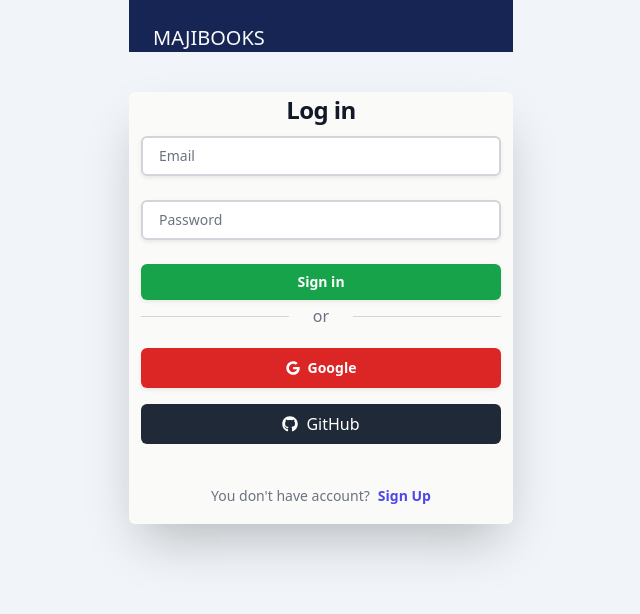
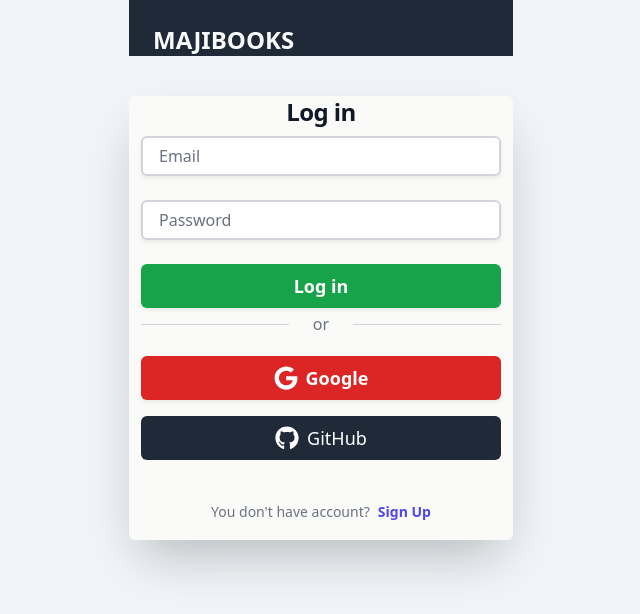
Before and after one commit to mkl007/MAJI-LIBROS, a React (Vite) app in the folder apps/client/: page /login in a window 1280 px wide. Shown: the top 614 px of the page, without its empty margins (319-959 px from the left). Built offline with nearby package versions, Linux system fonts and the light colour scheme; no server answers.

Commit message:
text, icons, inputs and font styled

```diff
--- a/apps/client/src/components/GithubButton.component.tsx
+++ b/apps/client/src/components/GithubButton.component.tsx
@@ -15,9 +15,11 @@ export const GithubButton = () => {
         <div>
             <button
                 onClick={handleLogin}
-                className="flex items-center justify-center w-full bg-gray-800 text-white py-2 rounded-md hover:bg-gray-900 transition duration-200">
-                <FaGithub className="mr-2" />
-                GitHub
+                className="flex items-center justify-center w-full bg-gray-800 text-white px-2 py-2 rounded-md hover:bg-gray-900 transition duration-200">
+                <FaGithub className="icon" />
+
+                <span className="text-sm lg:text-lg">GitHub</span>
+
             </button>
         </div>
     );
--- a/apps/client/src/components/GoogleButton.component.tsx
+++ b/apps/client/src/components/GoogleButton.component.tsx
@@ -21,9 +21,9 @@ export const GoogleButton = () => {
         <div>
             <button
                 onClick={handleClick}
-                className="flex  items-center w-full mt-3 justify-center rounded-md px-3 py-2 text-sm font-semibold leading-6  shadow-sm  focus-visible:outline focus-visible:outline-2 focus-visible:outline-offset-2 focus-visible:outline-indigo-600 bg-red-600 text-white  hover:bg-red-700 transition duration-200">
-                <FaGoogle className="mr-2" />
-                Google
+                className="flex  items-center w-full mt-3 px-2 py-2 justify-center rounded-md font-semibold leading-6  shadow-sm  focus-visible:outline focus-visible:outline-2 focus-visible:outline-offset-2 focus-visible:outline-indigo-600 bg-red-600 text-white  hover:bg-red-700 transition duration-200 ">
+                <FaGoogle className="icon" />
+                <span className="text-sm lg:text-lg">Google</span>
             </button>
         </div>
     )
--- a/apps/client/src/components/LogInForm.tsx
+++ b/apps/client/src/components/LogInForm.tsx
@@ -6,6 +6,12 @@ import { GithubButton } from './GithubButton.component';
 import { LoadingSpinner } from '../utils/LoadingSnipper';
 import { disabledInputStyle, notDisabledInputStyle } from './SignUpForm';
 import { GoogleButton } from './GoogleButton.component';
+import { string } from 'zod';
+import { InputUI } from './ui/InputUI';
+import { ButtonComponent } from './ui/ButtonComponent';
+
+
+
 
 
 
@@ -35,7 +41,7 @@ export const LogInFormComponent = () => {
         <div className="  mb-3.5 bg-midnight pb-3 bg-stone-50 mt-10 sm:mx-auto sm:w-full sm:max-w-sm rounded-md shadow-2xl">
 
             <div className="sm:mx-auto sm:w-full sm:max-w-sm">
-                <h2 className="mt-10 text-center text-2xl font-bold leading-9 tracking-tight text-gray-900">
+                <h2 className="text-xl mt-10 text-center  md:text-2xl font-bold leading-9 tracking-tight text-gray-900">
                     Log in
                 </h2>
             </div>
@@ -47,7 +53,7 @@ export const LogInFormComponent = () => {
 
                     <div>
                         <div className="mt-2">
-                            <input
+                            <InputUI
                                 id="email"
                                 name="email"
                                 type="email"
@@ -56,7 +62,6 @@ export const LogInFormComponent = () => {
                                 placeholder='Email'
                                 onChange={(e) => setUser({ ...user, email: e.target.value })}
                                 disabled={isLoading}
-                                className={`${isLoading ? disabledInputStyle : notDisabledInputStyle}`}
                             />
                         </div>
                     </div>
@@ -64,7 +69,7 @@ export const LogInFormComponent = () => {
                     <div>
 
                         <div className="mt-2">
-                            <input
+                            <InputUI
                                 id="password"
                                 name="password"
                                 type="password"
@@ -72,18 +77,26 @@ export const LogInFormComponent = () => {
                                 required
                                 placeholder='Password'
                                 onChange={(e) => setUser({ ...user, password: e.target.value })}
-                                className="block w-full rounded-md border-2 border-gray-300 py-1.5 px-3 text-gray-900 shadow-sm placeholder-gray-500 focus:border-sky-900 sm:text-sm sm:leading-6"
+                                disabled={isLoading}
                             />
                         </div>
                     </div>
 
                     <div>
-                        <button
+                        <ButtonComponent
+                            onClick={() => console.log('j')}
+                            text='Log in'
+                            type='submit'
+                            className=" w-full justify-center rounded-md bg-green-600 text-sm font-semibold leading-6 text-white shadow-sm hover:bg-green-700 focus-visible:outline focus-visible:outline-2 focus-visible:outline-offset-2 focus-visible:outline-indigo-600 lg:text-lg"
+
+
+                        />
+                        {/* <button
                             type="submit"
                             className="flex w-full justify-center rounded-md bg-green-600 px-3 py-1.5 text-sm font-semibold leading-6 text-white shadow-sm hover:bg-green-700 focus-visible:outline focus-visible:outline-2 focus-visible:outline-offset-2 focus-visible:outline-indigo-600"
                         >
                             Sign in
-                        </button>
+                        </button> */}
                         <div className="flex items-center justify-between my-1">
                             <span className="border-b border-gray-300 w-full"></span>
                             <span className="px-4 text-gray-500">or</span>
@@ -94,6 +107,8 @@ export const LogInFormComponent = () => {
                             <GoogleButton />
                             <GithubButton />
                         </div>
+
+
 
                     </div>
                 </form>
--- a/apps/client/src/components/ui/ButtonComponent.tsx
+++ b/apps/client/src/components/ui/ButtonComponent.tsx
@@ -1,6 +1,6 @@
 
 interface ButtonComponentProps {
-    onClick: () => void;
+    onClick: () => void
     text: string;
     type: "button" | "submit" | "reset";
     className?: string;
@@ -10,7 +10,7 @@ export const ButtonComponent = ({ onClick, text, type, className }: ButtonCompon
         <div>
             <button
                 onClick={() => onClick()}
-                className={`${className} text-white ml-3 px-2 py-2 rounded`}
+                className={`${className} text-white px-2 py-2 rounded`}
                 type={type}
             >
                 {text}
--- /dev/null
+++ b/apps/client/src/components/ui/InputUI.tsx
@@ -0,0 +1,27 @@
+interface InputsStyleInterface {
+    id: string
+    name: string
+    type: string
+    autoComplete: string
+    required: boolean
+    placeholder: string
+    onChange: React.ChangeEventHandler<HTMLInputElement>
+    disabled?: boolean
+    className?: string
+}
+
+export const InputUI = ({ autoComplete, disabled, id, name, onChange, placeholder, required, type }: InputsStyleInterface) => {
+    return (
+        <input
+            id={id}
+            autoComplete={autoComplete}
+            name={name}
+            onChange={onChange}
+            placeholder={placeholder}
+            required={required}
+            type={type}
+            disabled={disabled}
+            className='h-10 px-3 text-base block rounded-md border-2 border-gray-300 py-1.5 text-gray-900 w-full shadow-sm placeholder-gray-500 focus:border-sky-900 '
+        />
+    )
+}
--- a/apps/client/src/index.css
+++ b/apps/client/src/index.css
@@ -1,3 +1,11 @@
 @tailwind base;
 @tailwind components;
 @tailwind utilities;
+
+.title {
+    @apply text-lg font-bold text-slate-50 lg:text-xl xl:text-2xl 2xl:text-3xl;
+  }
+
+  .icon {
+    @apply mr-2 size-4 lg:size-6;
+  }
--- a/apps/client/src/pages/Login.page.tsx
+++ b/apps/client/src/pages/Login.page.tsx
@@ -1,5 +1,18 @@
 import { LogInFormComponent } from '../components/LogInForm';
 import { Link } from 'react-router-dom';
+
+interface H1Props {
+  message: string
+}
+
+export const H1 = ({ message }: H1Props) => {
+  return (
+
+    <h1
+      // className='text-lg font-bold text-slate-50  lg:text-xl xl:text-2xl 2xl:text-3xl'>
+       className='title'> {message}</h1>
+  )
+}
 
 export const LoginPage = () => {
 
@@ -8,13 +21,12 @@ export const LoginPage = () => {
 
       <div className='w-full h-screen bg-midnight bg-slate-100'>
         <div className='sm:mx-auto sm:w-full sm:max-w-sm rounded-md'>
-          <div className=' bg-blue-950 px-4 pt-4 lg:'>
-            <h1 className='text-xl text-slate-50'>
-              <Link
-                to={'/'}
-              >MAJIBOOKS
-              </Link>
-            </h1>
+          <div className='bg-gray-800 px-4 pt-4 lg:'>
+            <Link
+              to={'/'}
+            >
+            <H1 message='MAJIBOOKS' />
+            </Link>
           </div>
 
         </div>
--- a/apps/client/src/pages/SignUp.page.tsx
+++ b/apps/client/src/pages/SignUp.page.tsx
@@ -17,7 +17,7 @@ export const SignUpPage = () => {
         <VerifyEmailModalComponent message={`${data?.message}`} onClose={handleModalClose} />
       ) : (
         <div className="sm:mx-auto sm:w-full sm:max-w-sm rounded-md">
-          <h1 className="text-xl text-cyan-900">MAJIBOOKS</h1>
+          <h1 className="text-xl text-cyan-400">MAJIBOOKS</h1>
           <FormSigninComponent />
         </div>
       )}
```
